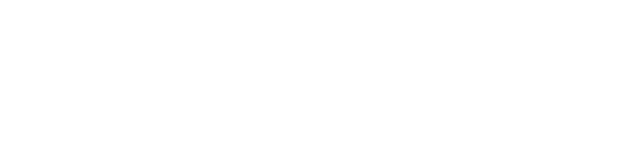
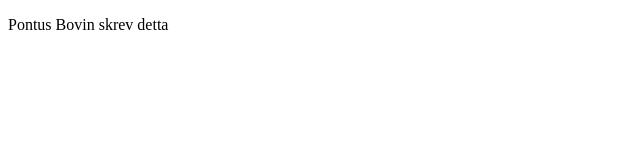
Before and after one commit to NelushX/Basses-Guld, a plain HTML site: page index.html in a window 1280 px wide. Shown: the whole page, without its empty margins (0-640 px from the left). Drawn offline with nearby package versions, Linux system fonts and the light colour scheme; files that its build step writes are made by us from their sources.

Commit message:
Jag testade HTMLN

```diff
--- a/index.html
+++ b/index.html
@@ -12,6 +12,6 @@
         <title>Inlämningsuppgift 3 | Javascript</title>
     </head>
     <body>
-
+        <p>Pontus Bovin skrev detta</p>
     </body>
 </html>
```
